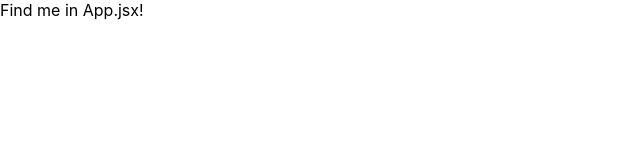
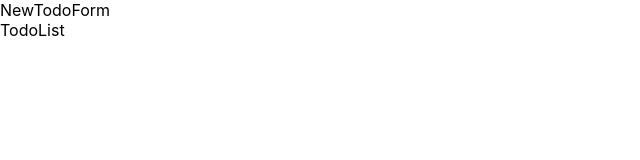
Before and after one commit to viktoria-olo/project-todos-context-vite, a React (Vite) app: page / in a window 1280 px wide. Shown: the top 160 px of the page, without its empty margins (0-640 px from the left). Built offline with nearby package versions, Linux system fonts and the light colour scheme.

Commit message:
Co-authored-by: Maja Schouenke <schouenkes@users.noreply.github.com>

```diff
--- a/src/App.jsx
+++ b/src/App.jsx
@@ -1,3 +1,11 @@
+import { NewTodoForm } from "./components/NewTodoForm";
+import { TodoList } from "./components/TodoList";
+
 export const App = () => {
-  return <div>Find me in App.jsx!</div>;
+  return (
+    <>
+      <NewTodoForm />
+      <TodoList />
+    </>
+  );
 };
--- /dev/null
+++ b/src/components/NewTodoForm.jsx
@@ -0,0 +1,7 @@
+import React from 'react'
+
+export const NewTodoForm = () => {
+  return (
+    <div>NewTodoForm</div>
+  )
+}
--- /dev/null
+++ b/src/components/TodoList.jsx
@@ -0,0 +1,5 @@
+import React from "react";
+
+export const TodoList = () => {
+  return <div>TodoList</div>;
+};
```
Also changed, not shown: src/components/TodoItem.jsx (added, +7 -0 lines), src/contexts/TodosContext.jsx (added).
